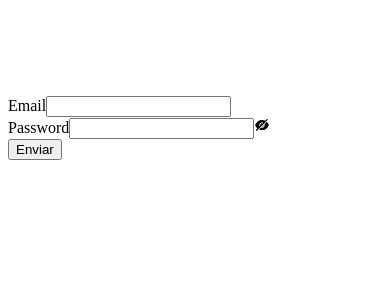
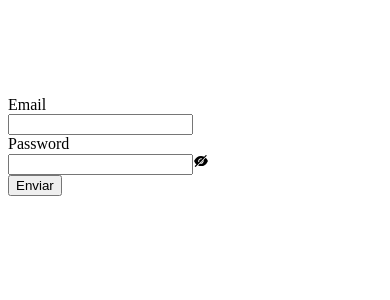
Before and after one commit to francobuceta/Groot-Login, a React (Vite) app: page / in a window 390 px wide. Shown: the top 300 px of the page. Built offline with nearby package versions, Linux system fonts and the light colour scheme; the HTML template or start-up script is replaced by a standard one.

Commit message:
test label container

```diff
--- a/src/components/Form.jsx
+++ b/src/components/Form.jsx
@@ -45,12 +45,17 @@ const Form = ({setEmailText, setPasswordFocus, setEmailFocus, setSubmitted}) =>
         <section className="form_container" onSubmit={(e) => handleSubmit(e)}>
             <form action="" className="form">
                 <div className="form_input-container">
-                    <label htmlFor="email">Email</label>
+                    <div className="label_cont">
+                        <label htmlFor="email">Email</label>
+                    </div>
                     <input type="text" name="email" className="form_input margin_input" onChange={(e) => emailHandler(e)}
                         onFocus={emailFocusFn} onBlur={emailBlurFn} required/>
                 </div>
                 <div className="form_input-container">
-                    <label htmlFor="password">Password</label>
+                    <div className="label_cont">
+                        <label htmlFor="password">Password</label>
+                    </div>
+
                     <input type={showPassword ? "text" : "password"} name="password" className="form_input"
                         onFocus={passwordFocusFn}
                         onBlur={passwordBlurFn}
--- a/src/styles/styles.scss
+++ b/src/styles/styles.scss
@@ -229,11 +229,15 @@ body {
 			justify-content: center;
 			gap: 10px;
 
+			.label_cont {
+				width: 100px;
+			}
+
 			label {
 				display: flex;
 				align-items: center;
 				justify-content: center;
-				width: 100px;
+				/* width: 100px; */
 			}
 
 			.form_input {
@@ -341,9 +345,13 @@ body {
 
 @media (max-width: 405px) {
 	label {
-		width: 10px;
+
 		font-size: 12px;
 		font-weight: bold;
+	}
+
+	.label_cont {
+		width: 10px;
 	}
 
 	.form_submit {
@@ -351,6 +359,6 @@ body {
 	}
 
 	.margin_input {
-		margin-right: 40px;
+		margin-right: 30px;
 	}
 }
```
